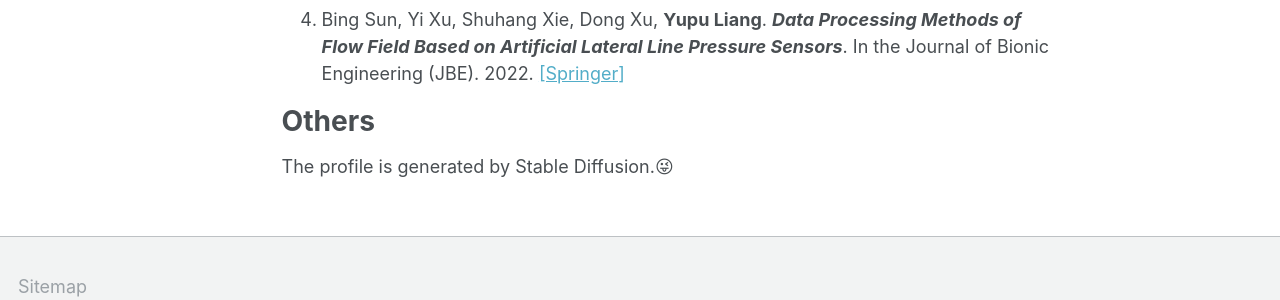
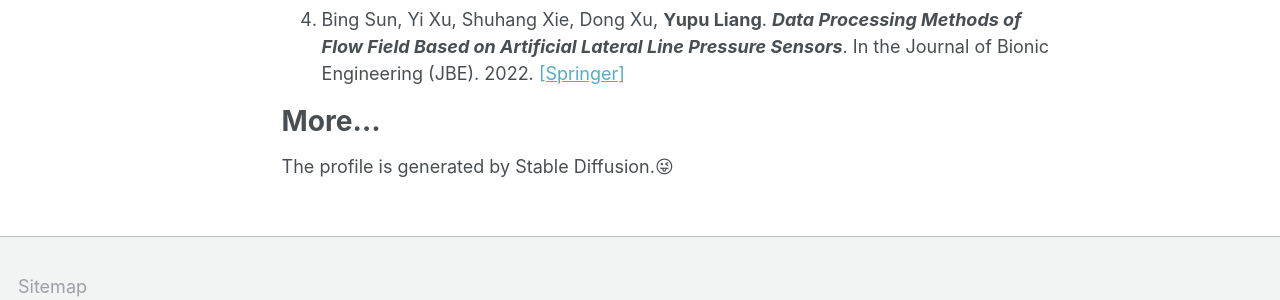
Before and after one commit to liangyupu/liangyupu.github.io, a Jekyll site: the page built from _pages/about.md, in a window 1280 px wide and 900 px high, scrolled down 646 px. Shown: the part 508-808 px from the top of the window. Built offline with Jekyll 4.4.1, drawn with Linux system fonts in a browser that asks for light colours.

Commit message:
Update about.md

```diff
--- a/_pages/about.md
+++ b/_pages/about.md
@@ -25,5 +25,5 @@ Yupu Liang is a Ph.D. student in [Chinese Information Processing Group](http://w
 3. Zhiyang Zhang, Yaping Zhang, **Yupu Liang**, Lu Xiang, Yang Zhao, Yu Zhou, Chengqing Zong. ***LayoutDIT: Layout-Aware End-to-End Document Image Translation with Multi-Step Conductive Decoder***. In Findings of the 2023 Conference on Empirical Methods in Natural Language Processing (EMNLP 2023). 2023. [\[ACL Anthology\]](https://aclanthology.org/2023.findings-emnlp.673/)
 4. Bing Sun, Yi Xu, Shuhang Xie, Dong Xu, **Yupu Liang**. ***Data Processing Methods of Flow Field Based on Artificial Lateral Line Pressure Sensors***. In the Journal of Bionic Engineering (JBE). 2022. [\[Springer\]](https://link.springer.com/article/10.1007/s42235-022-00232-x)
 
-# Others
+# More...
 The profile is generated by Stable Diffusion.😜
```
